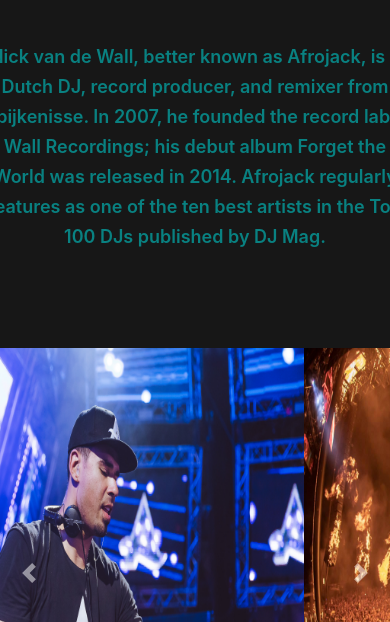
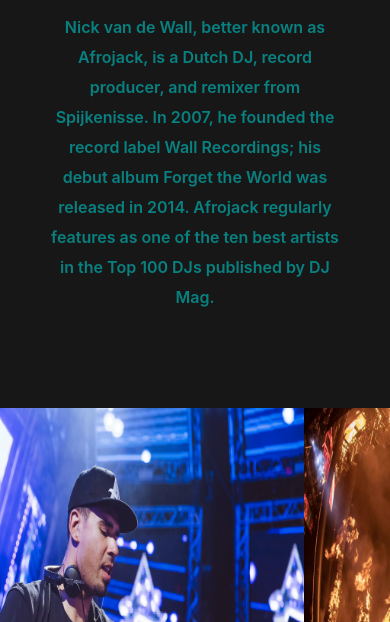
Before and after one commit to eidytrinidad/Artist-Template, a plain HTML site: page index.html in a window 390 px wide. Shown: the part 1378-2000 px from the top of the page. Drawn offline with nearby package versions, Linux system fonts and the light colour scheme.

Commit message:
finish queries

```diff
--- a/css/style.css
+++ b/css/style.css
@@ -1,7 +1,6 @@
 @import url("https://fonts.googleapis.com/css2?family=Open+Sans:wght@400;600;700&display=swap");
 header {
   width: 100%;
-  margin-top: 1.9rem;
   background-color: #fff; }
   header .burgerMenu, header .burgerBtn {
     display: none; }
@@ -481,6 +480,22 @@ footer {
     height: 309px;
     display: flex;
     justify-content: space-around; } }
+@media only screen and (max-width: 450px) {
+  .aboutMe {
+    width: 100%;
+    background-color: #171717; }
+    .aboutMe .container .information {
+      display: flex;
+      justify-content: space-between;
+      padding-bottom: 5rem; }
+      .aboutMe .container .information .text {
+        color: #098181;
+        width: 300px;
+        text-align: center;
+        font-weight: 600;
+        font-size: 1rem;
+        line-height: 30px;
+        margin-top: 3rem; } }
 * {
   margin: 0;
   padding: 0;
--- a/index.html
+++ b/index.html
@@ -4,6 +4,7 @@
 <head>
     <meta charset="UTF-8">
     <meta name="viewport" content="width=device-width, initial-scale=1.0">
+    <meta name="theme-color" content="#083756" />
     <link rel="stylesheet" href="css/style.css">
     <link rel="stylesheet" href="https://maxcdn.bootstrapcdn.com/bootstrap/4.0.0/css/bootstrap.min.css">
     <script src="https://kit.fontawesome.com/504d2960cb.js" crossorigin="anonymous"></script>
```
Also changed, not shown: contactForm.html (+1 -0 lines).
